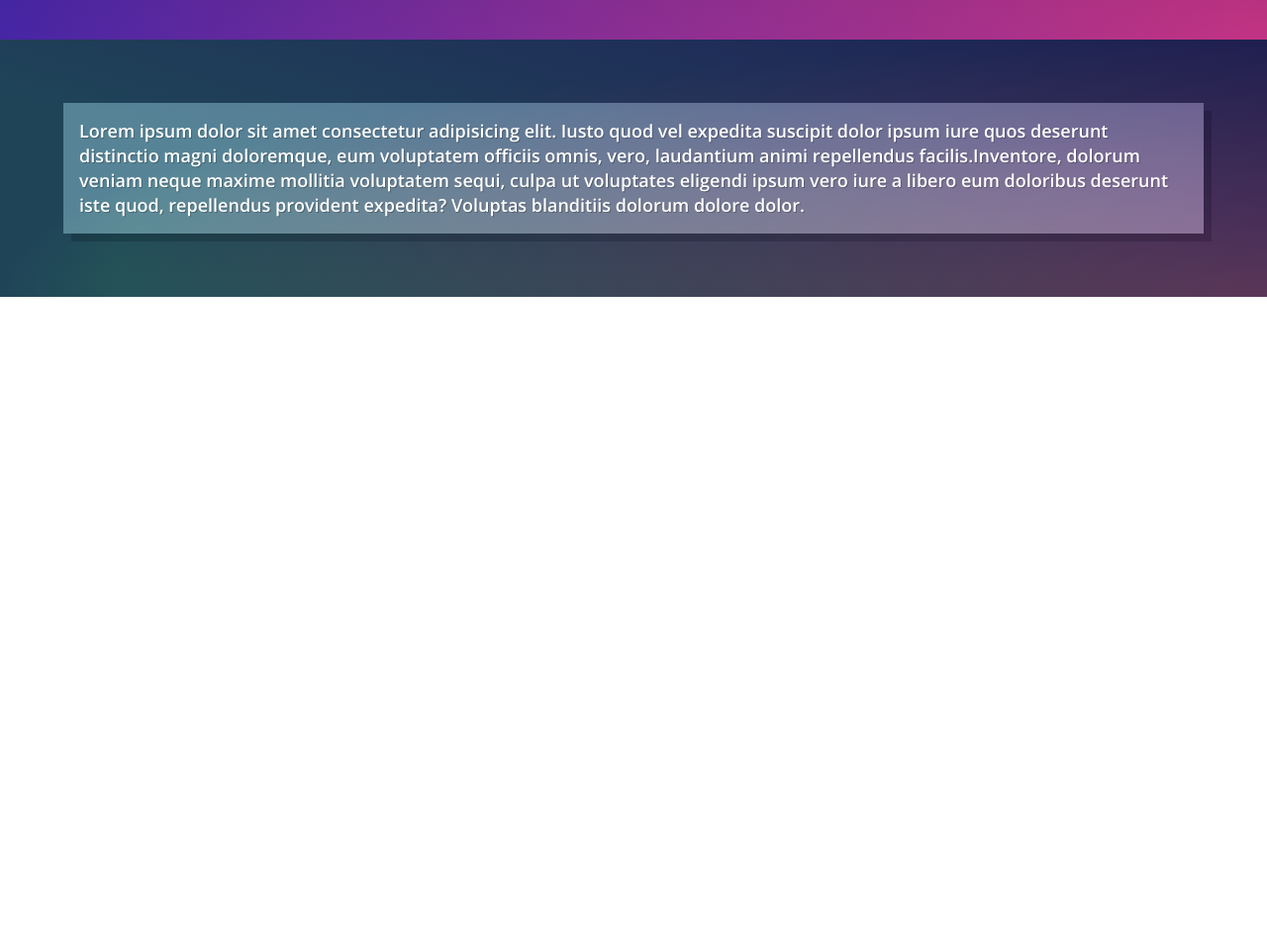
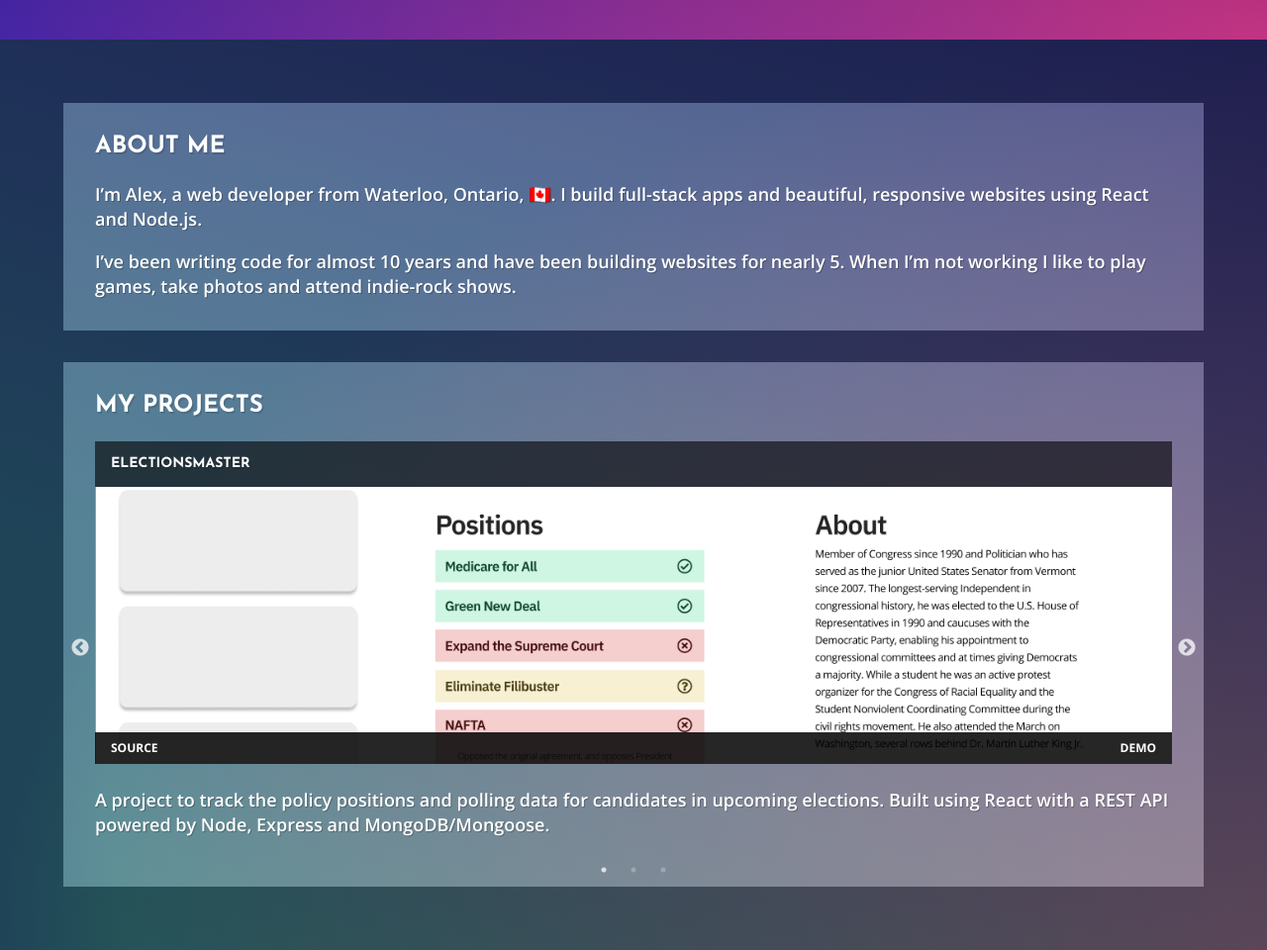
Before and after one commit to alexvarney/portfolio-v2, a Gatsby site: page / in a window 1280 px wide. Shown: the part 660-1620 px from the top of the page at 99% size. Before the commit the page ends 960 px from the top, so only its background shows below. Built offline with nearby package versions, Linux system fonts and the light colour scheme; Gatsby itself is replaced by a stand-in of ours.

Commit message:
use atomic design structure, begin adding projects

```diff
--- a/package.json
+++ b/package.json
@@ -20,7 +20,9 @@
     "prop-types": "^15.7.2",
     "react": "^16.12.0",
     "react-dom": "^16.12.0",
-    "react-helmet": "^6.1.0"
+    "react-helmet": "^6.1.0",
+    "react-slick": "^0.27.12",
+    "slick-carousel": "^1.8.1"
   },
   "devDependencies": {
     "prettier": "2.1.2"
--- a/src/components/layout.js
+++ b/src/components/atoms/layout.js
@@ -1,5 +1,7 @@
 import React from "react"
 import { Global, css } from "@emotion/core"
+import "slick-carousel/slick/slick.css"
+import "slick-carousel/slick/slick-theme.css"
 
 export default function Layout({ children }) {
   return (
--- a/src/components/overlay-card.js
+++ b/src/components/atoms/overlay-card.js
@@ -2,8 +2,6 @@ import React from "react"
 import styled from "@emotion/styled"
 
 const Card = styled.div`
-  opacity: 100;
-  grid-column: 1 / -1;
   position: relative;
 `
 
@@ -11,13 +9,13 @@ const CardOverlay = styled.div`
   position: absolute;
   mix-blend-mode: soft-light;
   background: #fff;
-  z-index: 20;
   box-shadow: 8px 8px 0px rgba(0, 0, 0, 0.25);
   width: 100%;
   height: 100%;
   top: 0;
   left: 0;
   z-index: 4;
+  ${props => props.overlayStyle};
 `
 
 const CardChildren = styled.div`
@@ -25,11 +23,11 @@ const CardChildren = styled.div`
   z-index: 30;
 `
 
-const OverlayCard = ({ children, className }) => {
+const OverlayCard = ({ children, className, shadow = true, overlayStyle }) => {
   return (
     <Card className={className}>
       <CardChildren>{children}</CardChildren>
-      <CardOverlay />
+      <CardOverlay overlayStyle={overlayStyle} />
     </Card>
   )
 }
--- a/src/components/main-content.js
+++ /dev/null
@@ -1,84 +0,0 @@
-import React from "react"
-import styled from "@emotion/styled"
-import OverlayCard from "./overlay-card"
-
-const Container = styled.div`
-  width: 100%;
-  position: relative;
-  background: linear-gradient(196.33deg, #581f4f 0%, #db586f 103.78%);
-  z-index: 0;
-  ::after {
-    position: absolute;
-    z-index: 1;
-    content: " ";
-    width: 100%;
-    height: 100%;
-    background: radial-gradient(
-      100% 100% at 100% 100%,
-      #5adb58 0%,
-      #1f4458 100%
-    );
-    mix-blend-mode: darken;
-  }
-
-  & > * {
-    grid-row: 1;
-    grid-column: 1;
-  }
-  display: grid;
-  grid-template-columns: 1fr;
-  grid-template-rows: 1fr;
-  place-items: center;
-`
-
-const GridContainer = styled.div`
-  display: grid;
-  position: relative;
-  padding: 32px;
-  grid-template-columns: 1fr;
-
-  box-sizing: border-box;
-  width: 100%;
-  max-width: 1440px;
-
-  @media (min-width: 1024px) {
-    grid-template-columns: repeat(12, 1fr);
-    padding: 64px;
-    margin: 0 auto;
-  }
-`
-
-const TextContent = styled.p`
-  font-family: "Open Sans";
-  font-style: normal;
-  font-weight: 600;
-  font-size: 18px;
-  line-height: 25px;
-  color: #ffffff;
-  text-shadow: 1px 1px 0px rgba(0, 0, 0, 0.25);
-  margin: 0;
-`
-
-const AboutCard = styled(OverlayCard)`
-  padding: 16px;
-`
-
-export default function MainContent() {
-  return (
-    <Container>
-      <GridContainer>
-        <AboutCard>
-          <TextContent>
-            Lorem ipsum dolor sit amet consectetur adipisicing elit. Iusto quod
-            vel expedita suscipit dolor ipsum iure quos deserunt distinctio
-            magni doloremque, eum voluptatem officiis omnis, vero, laudantium
-            animi repellendus facilis.Inventore, dolorum veniam neque maxime
-            mollitia voluptatem sequi, culpa ut voluptates eligendi ipsum vero
-            iure a libero eum doloribus deserunt iste quod, repellendus
-            provident expedita? Voluptas blanditiis dolorum dolore dolor.
-          </TextContent>
-        </AboutCard>
-      </GridContainer>
-    </Container>
-  )
-}
--- /dev/null
+++ b/src/components/molecules/project-card.js
@@ -0,0 +1,103 @@
+import React from "react"
+import { useStaticQuery, graphql } from "gatsby"
+import Img from "gatsby-image"
+import styled from "@emotion/styled"
+import { css } from "@emotion/core"
+import OverlayCard from "../atoms/overlay-card"
+import Snippets from "../util/snippets"
+import TextStyles from "../util/text-styles"
+
+const CardContainer = styled.div`
+  max-width: 100%;
+`
+
+const ImageContainer = styled.div`
+  position: relative;
+  height: 280px;
+  display: flex;
+  flex-direction: column-reverse;
+`
+
+const Image = styled(Img)`
+  ${Snippets.AbsoluteFullWidth}
+`
+
+const Title = styled.h4`
+  color: #fff;
+  padding: 16px;
+  font-family: Josefin Sans;
+  font-style: normal;
+  font-weight: bold;
+  font-size: 14px;
+  line-height: 14px;
+  text-transform: uppercase;
+  color: #ffffff;
+  text-shadow: 1.5px 1.5px 0px rgba(0, 0, 0, 0.125);
+  background: rgba(0, 0, 0, 0.6);
+  margin: 0;
+`
+
+const OverlayStyle = css`
+  box-shadow: none;
+  background: rgba(0, 0, 0, 0.85);
+  mix-blend-mode: multiply;
+`
+
+const LinkContainer = styled.div`
+  display: flex;
+  justify-content: space-between;
+  color: #fff;
+  padding: 8px 16px;
+  font-family: Open Sans;
+  font-style: normal;
+  font-weight: bold;
+  font-size: 12px;
+  line-height: 16px;
+  text-transform: uppercase;
+
+  & a:hover {
+    opacity: 0.75;
+    cursor: pointer;
+  }
+`
+
+const Description = styled.p`
+  ${TextStyles.sm.body}
+  margin-top: 24px;
+`
+
+export default function ProjectCard({ className }) {
+  const image = useStaticQuery(graphql`
+    query {
+      file(relativePath: { eq: "electionsmaster-figma.png" }) {
+        childImageSharp {
+          fluid(maxWidth: 900, quality: 100) {
+            ...GatsbyImageSharpFluid_withWebp
+          }
+        }
+      }
+    }
+  `).file.childImageSharp.fluid
+
+  console.log(image)
+
+  return (
+    <CardContainer>
+      <Title>ElectionsMaster</Title>
+      <ImageContainer>
+        <OverlayCard overlayStyle={OverlayStyle}>
+          <LinkContainer>
+            <a>Source</a>
+            <a>Demo</a>
+          </LinkContainer>
+        </OverlayCard>
+        <Image imgStyle={{ objectFit: "cover" }} fluid={image} />
+      </ImageContainer>
+      <Description>
+        A project to track the policy positions and polling data for candidates
+        in upcoming elections. Built using React with a REST API powered by
+        Node, Express and MongoDB/Mongoose.
+      </Description>
+    </CardContainer>
+  )
+}
--- /dev/null
+++ b/src/components/organisms/projects.js
@@ -0,0 +1,23 @@
+import React from "react"
+import styled from "@emotion/styled"
+import ProjectCard from "../molecules/project-card"
+import Slider from "react-slick"
+
+const SliderContainer = styled.div`
+  & .slick-dots button::before,
+  & .slick-active button::before {
+    color: #fff !important;
+  }
+`
+
+export default function ProjectCardLayout() {
+  return (
+    <SliderContainer>
+      <Slider arrows dots>
+        <ProjectCard />
+        <ProjectCard />
+        <ProjectCard />
+      </Slider>
+    </SliderContainer>
+  )
+}
--- a/src/components/hero.js
+++ b/src/components/templates/hero.js
@@ -1,7 +1,7 @@
 import React from "react"
 import styled from "@emotion/styled"
 import { css } from "@emotion/core"
-import OverlayCard from "./overlay-card"
+import OverlayCard from "../atoms/overlay-card"
 
 const HeroContainer = styled.div`
   width: 100%;
--- /dev/null
+++ b/src/components/templates/main-content.js
@@ -0,0 +1,35 @@
+import React from "react"
+import {
+  Container,
+  GridContainer,
+  Title,
+  TextContent,
+  SectionCard,
+} from "./main-content.style"
+import Projects from "../organisms/projects"
+
+export default function MainContent() {
+  return (
+    <Container>
+      <GridContainer>
+        <SectionCard>
+          <Title>About Me</Title>
+          <TextContent>
+            I’m Alex, a web developer from Waterloo, Ontario, 🇨🇦. I build
+            full-stack apps and beautiful, responsive websites using React and
+            Node.js.
+          </TextContent>
+          <TextContent>
+            I’ve been writing code for almost 10 years and have been building
+            websites for nearly 5. When I’m not working I like to play games,
+            take photos and attend indie-rock shows.
+          </TextContent>
+        </SectionCard>
+        <SectionCard>
+          <Title>My Projects</Title>
+          <Projects />
+        </SectionCard>
+      </GridContainer>
+    </Container>
+  )
+}
--- /dev/null
+++ b/src/components/templates/main-content.style.js
@@ -0,0 +1,81 @@
+import styled from "@emotion/styled"
+import OverlayCard from "../atoms/overlay-card"
+import Breakpoints from "../util/breakpoints"
+import TextStyles from "../util/text-styles"
+
+export const Container = styled.div`
+  width: 100%;
+  position: relative;
+  background: linear-gradient(196.33deg, #581f4f 0%, #db586f 103.78%);
+  z-index: 0;
+  ::after {
+    position: absolute;
+    z-index: 1;
+    content: " ";
+    width: 100%;
+    height: 100%;
+    background: radial-gradient(
+      100% 100% at 100% 100%,
+      #5adb58 0%,
+      #1f4458 100%
+    );
+    mix-blend-mode: darken;
+  }
+
+  & > * {
+    grid-row: 1;
+    grid-column: 1;
+  }
+  display: grid;
+  grid-template-columns: 1fr;
+  grid-template-rows: 1fr;
+  place-items: center;
+`
+
+export const GridContainer = styled.div`
+  display: grid;
+  position: relative;
+  padding: 32px;
+  grid-template-columns: 1fr;
+
+  box-sizing: border-box;
+  width: 100%;
+  max-width: 1440px;
+
+  @media (min-width: ${Breakpoints.lg}) {
+    grid-template-columns: repeat(12, 1fr);
+    padding: 64px;
+    margin: 0 auto;
+  }
+`
+
+export const Title = styled.h2`
+  font-family: Josefin Sans;
+  font-style: normal;
+  font-weight: bold;
+  font-size: 24px;
+  line-height: 24px;
+  text-transform: uppercase;
+  color: #ffffff;
+  text-shadow: 1.5px 1.5px 0px rgba(0, 0, 0, 0.125);
+  margin: 0 0 24px;
+`
+
+export const TextContent = styled.p`
+  ${TextStyles.sm.body}
+  margin: 0;
+
+  & + & {
+    margin-top: 18px;
+  }
+`
+
+export const SectionCard = styled(OverlayCard)`
+  padding: 32px;
+  grid-column: 1 / -1;
+  max-width: 100%;
+  overflow: hidden;
+  & + & {
+    margin-top: 32px;
+  }
+`
--- /dev/null
+++ b/src/components/util/breakpoints.js
@@ -0,0 +1,3 @@
+export default {
+  lg: "1024px",
+}
--- /dev/null
+++ b/src/components/util/snippets.js
@@ -0,0 +1,13 @@
+import { css } from "@emotion/core"
+
+export const AbsoluteFullWidth = css`
+  position: absolute !important;
+  width: 100%;
+  height: 100%;
+  top: 0;
+  left: 0;
+`
+
+export default {
+  AbsoluteFullWidth,
+}
--- /dev/null
+++ b/src/components/util/text-styles.js
@@ -0,0 +1,17 @@
+import { css } from "@emotion/core"
+
+const MobileBodyText = css`
+  font-family: "Open Sans";
+  font-style: normal;
+  font-weight: 600;
+  font-size: 18px;
+  line-height: 25px;
+  color: #ffffff;
+  text-shadow: 1px 1px 0px rgba(0, 0, 0, 0.25);
+`
+
+export default {
+  sm: {
+    body: MobileBodyText,
+  },
+}
```
Also changed, not shown: src/pages/index.js (+4 -4 lines), src/components/atoms/seo.js (renamed from src/components/seo.js), src/images/electionsmaster-figma.png (added), 1 other file.
